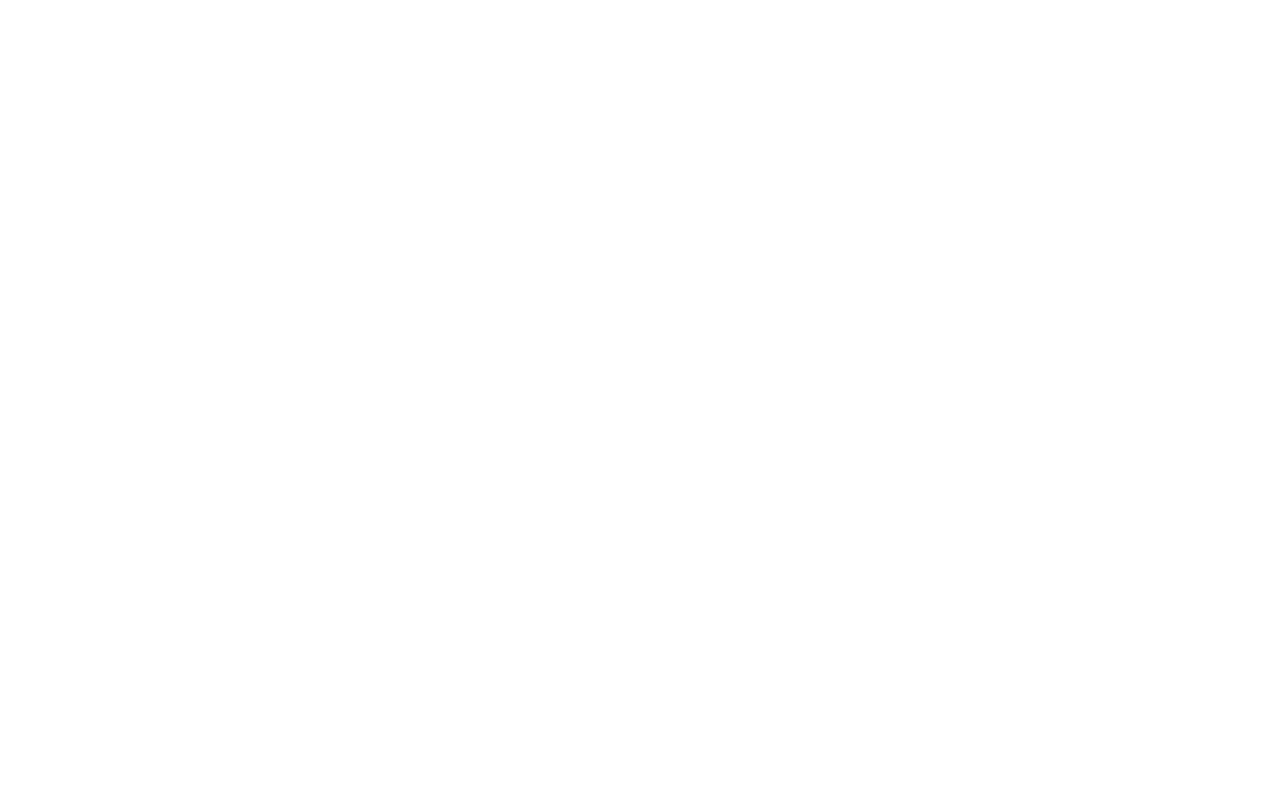
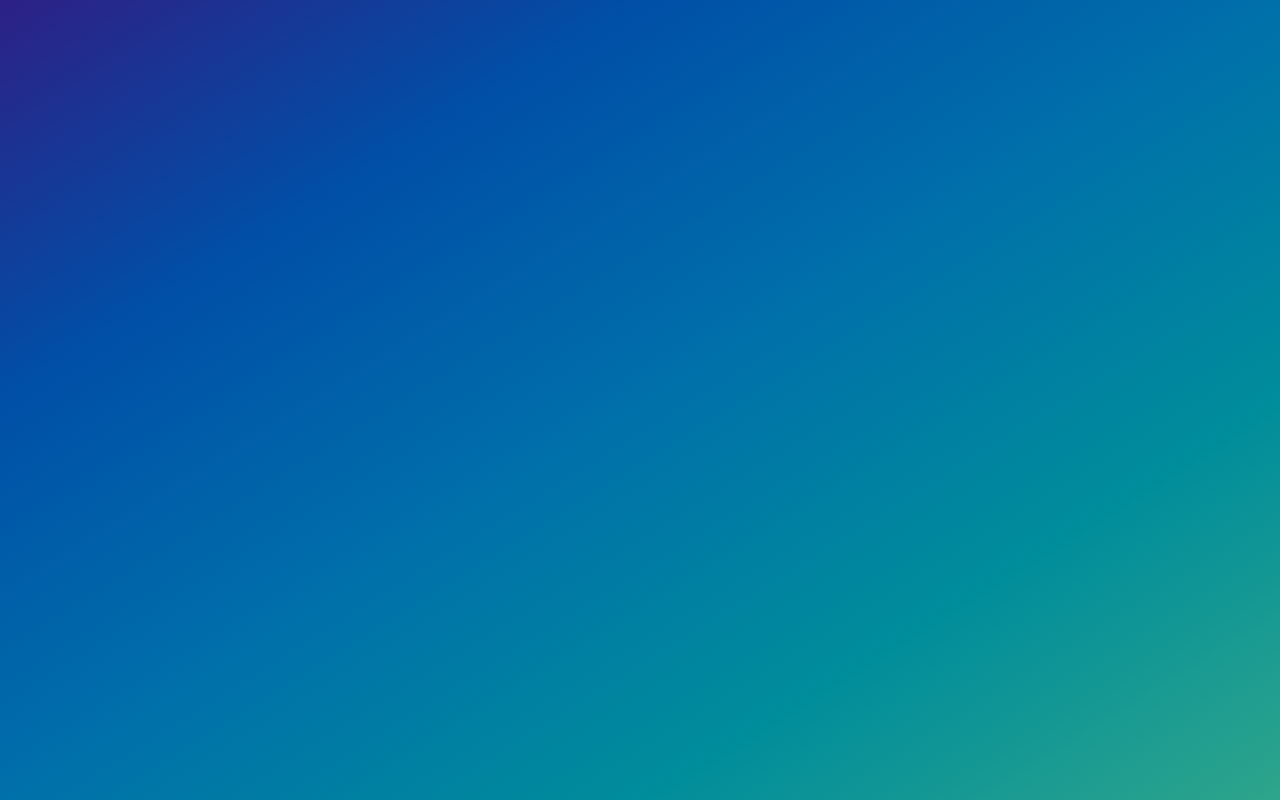
Before and after one commit to krisztinanmth/chikusho, a React (Create React App) app: page / in a window 1280 px wide. Built offline with nearby package versions, Linux system fonts and the light colour scheme.

Commit message:
feat(main.css): create main css file, add background

```diff
--- a/src/components/App.js
+++ b/src/components/App.js
@@ -2,6 +2,7 @@ import React from 'react';
 import { BrowserRouter as Router, Route } from 'react-router-dom';
 import Team from '../containers/Team';
 import BoardContainer from '../containers/BorardContainer';
+import '../styles/main.css';
 
 const App = () => {
   return (
--- /dev/null
+++ b/src/styles/main.css
@@ -0,0 +1,11 @@
+html {
+  height: 100%;
+  background-image: linear-gradient(
+    to right bottom,
+    #2d2085,
+    #004fa7,
+    #0070aa,
+    #008d9b,
+    #2ea58b
+  );
+}
```
